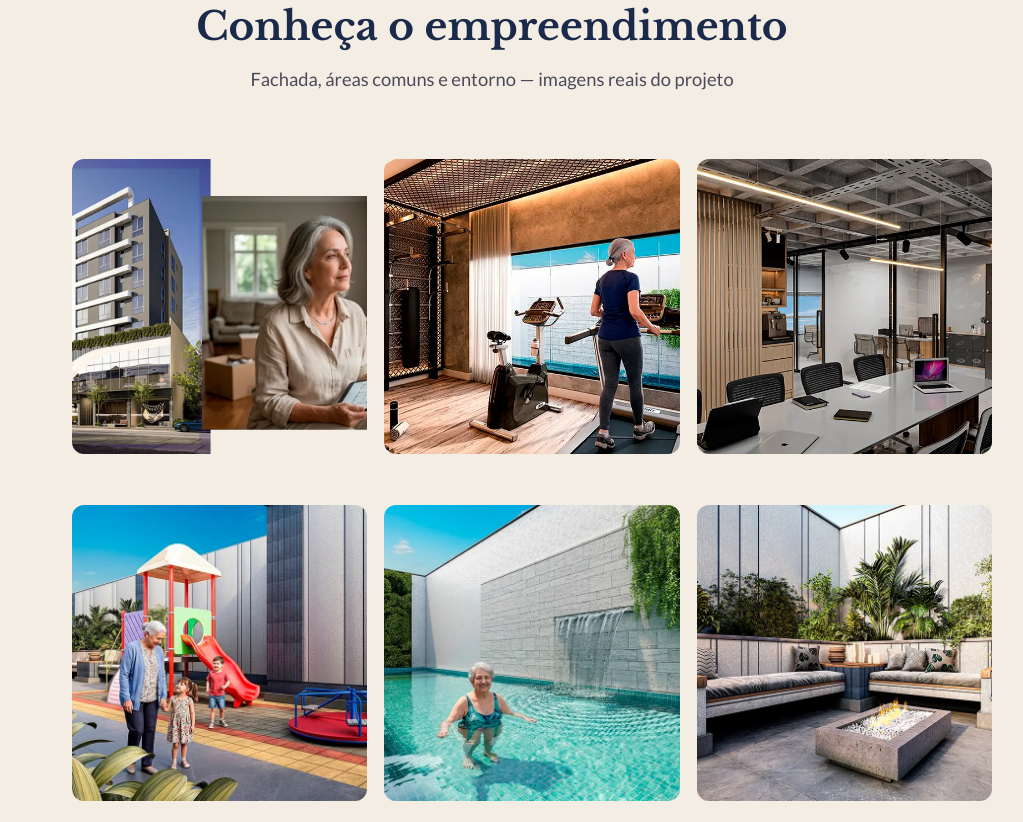
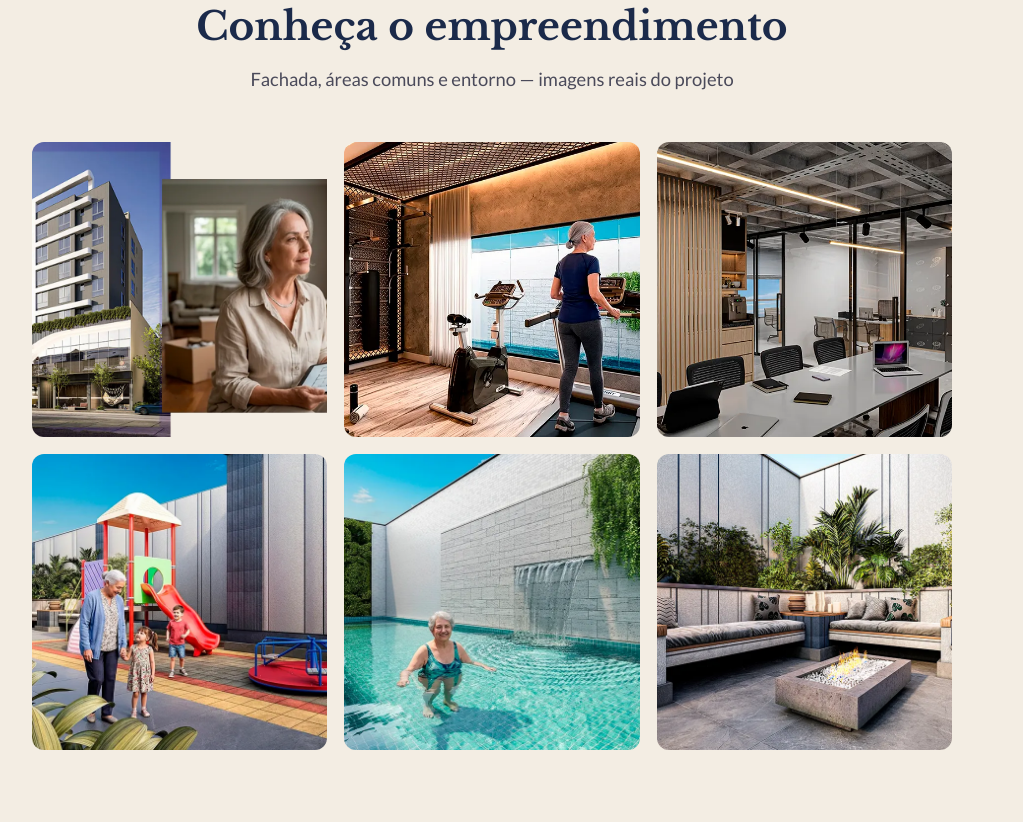
Before and after one commit to Luciano-Triore/topazio, a website: page topazio/index.html in a window 1280 px wide. Shown: the part 998-1820 px from the top of the page, without its empty margins (148-1171 px from the left). Drawn offline with nearby package versions, Linux system fonts and the light colour scheme; no server answers.

Commit message:
LP: zera margem padrao de <figure> (.img-slot) - causa real do overflow da galeria Co-Authored-By: Claude Opus 4.8 <noreply@anthropic.com>

```diff
--- a/topazio/css/stylesazul.css
+++ b/topazio/css/stylesazul.css
@@ -85,6 +85,7 @@ label { font-size: 1.05rem; }
    .img-slot {
     position: relative;
     width: 100%;
+    margin: 0;                 /* zera a margem padrão de <figure> (1em 40px) — era o que estourava o grid */
     border-radius: var(--radius);
     overflow: hidden;
     background: var(--color-bg-alt);
```
